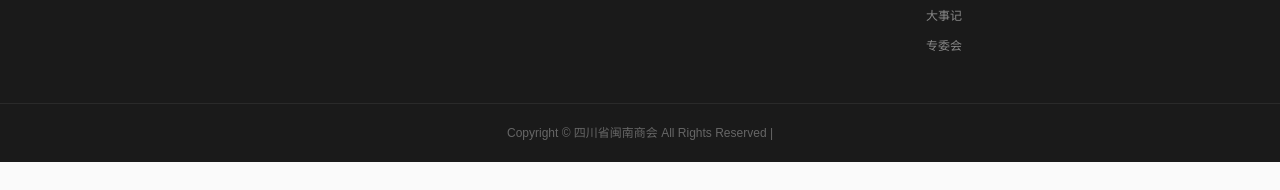
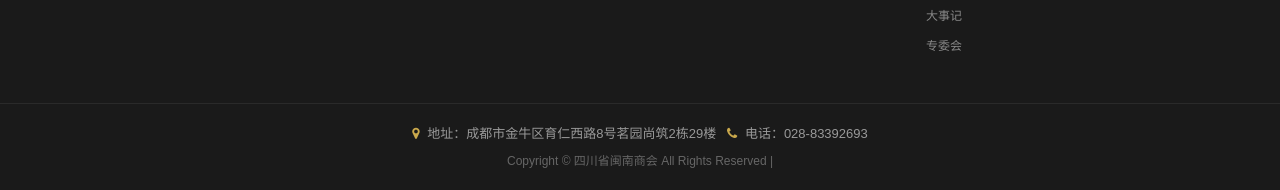
Before and after one commit to d0gegg666/scmnsh, a plain HTML site: page about.html in a window 1280 px wide. Shown: the part 2415-2605 px from the top of the page. Before the commit the page ends 2577 px from the top, so only its background shows below. Drawn offline with nearby package versions, Linux system fonts and the light colour scheme.

Commit message:
页脚底部添加商会地址和电话：金牛区育仁西路8号 028-83392693

```diff
--- a/about.html
+++ b/about.html
@@ -203,7 +203,7 @@ else{cg.innerHTML='<div class="empty-tip"><i class="fa fa-sitemap"></i><p>专委
 <div class="footer-menu-col"><h4>加入我们</h4><ul><li><a href="joinus.html">入会指南</a></li><li><a href="strategy.html">战略伙伴</a></li></ul></div>
 </div>
 </div>
-<div class="footer-bottom"><p><span id="ft-copyright"></span> | <a href="https://beian.miit.gov.cn/" target="_blank" id="ft-icp"></a></p></div>
+<div class="footer-bottom"><p style="margin-bottom:8px;color:#999;font-size:13px;"><i class="fa fa-map-marker" style="color:#C9A84C;margin-right:4px;"></i> 地址：成都市金牛区育仁西路8号茗园尚筑2栋29楼 &nbsp;&nbsp;<i class="fa fa-phone" style="color:#C9A84C;margin-right:4px;"></i> 电话：028-83392693</p><p><span id="ft-copyright"></span> | <a href="https://beian.miit.gov.cn/" target="_blank" id="ft-icp"></a></p></div>
 </footer>
 <script>
 (function(){
```
Also changed, not shown: index.html (+4 -0 lines), joinus.html (+1 -1 lines), news.html (+1 -1 lines), party.html (+1 -1 lines), strategy.html (+1 -1 lines).
